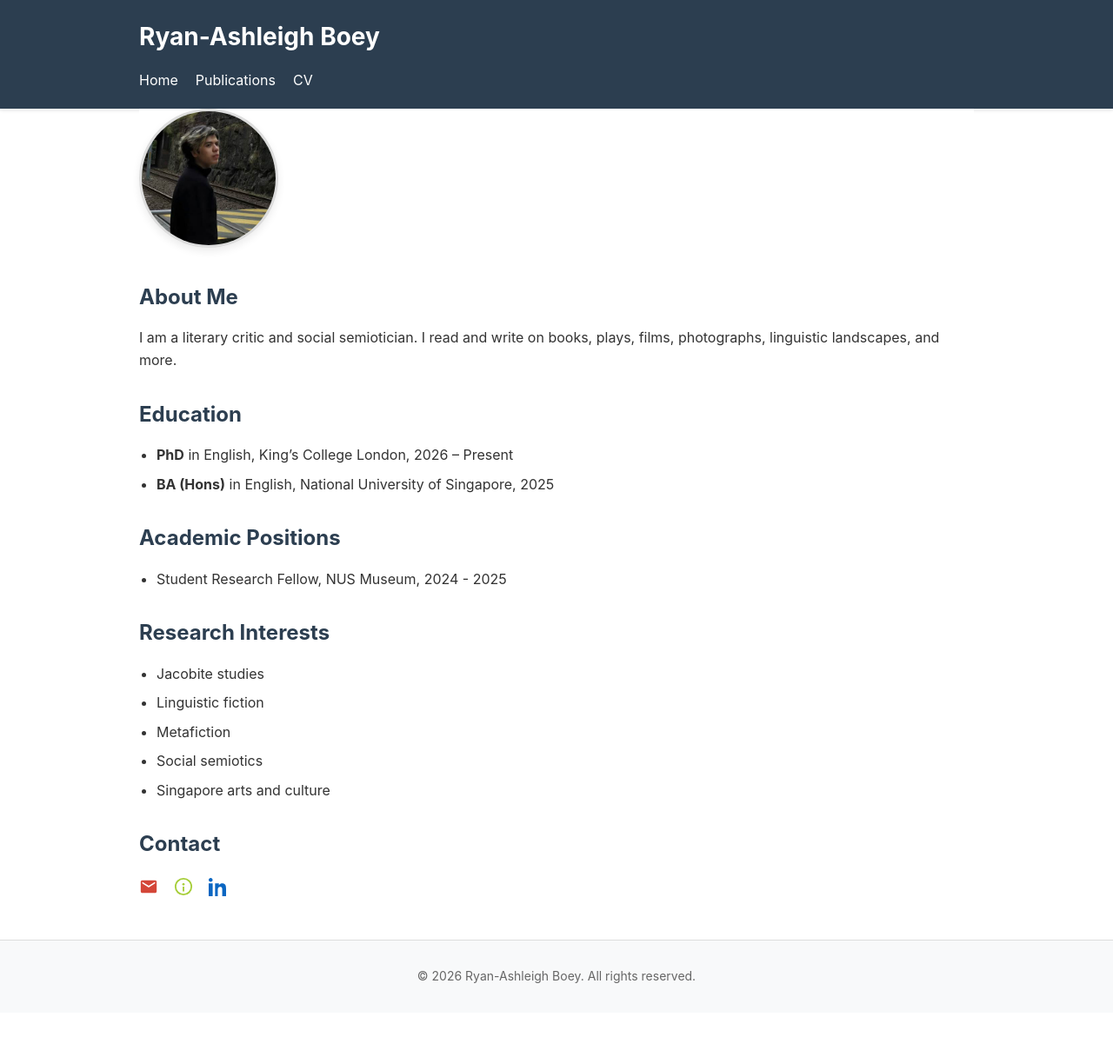
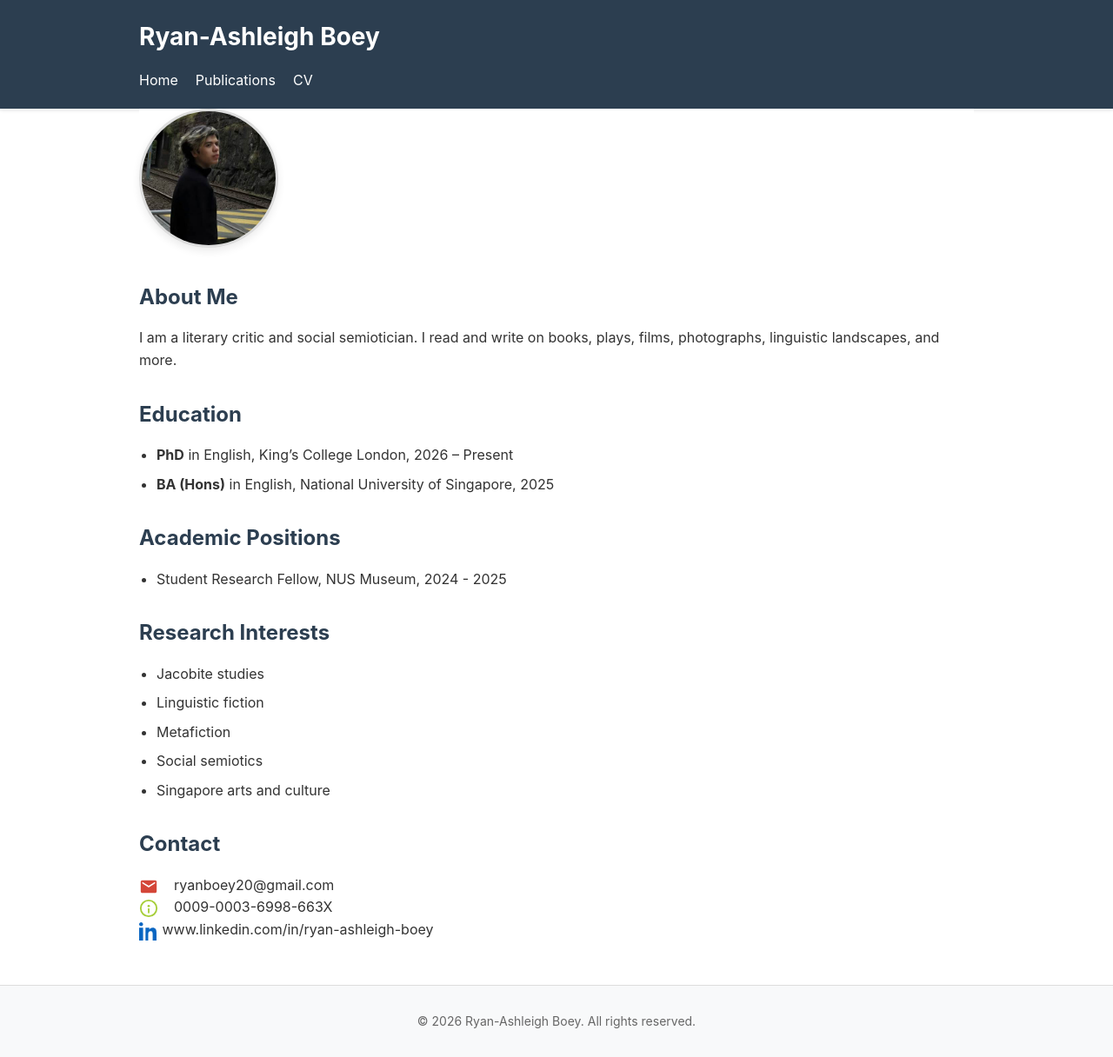
Before and after one commit to r-boey/r-boey.github.io, a Jekyll site: the page built from index.md, in a window 1280 px wide. Shown: the whole page at 87% size. Built offline with Jekyll 4.4.1, drawn with Linux system fonts in a browser that asks for light colours; before the commit the page ends 1165 px from its top, so only the background shows below that.

Commit message:
Update index.md

```diff
--- a/index.md
+++ b/index.md
@@ -33,12 +33,12 @@ I am a literary critic and social semiotician. I read and write on books, plays,
   <a href="mailto:ryanboey20@gmail.com" aria-label="Email (Gmail)" title="Email" style="color: #D44638; text-decoration: none;">
     <svg xmlns="http://www.w3.org/2000/svg" viewBox="0 0 24 24" width="22" height="22" fill="currentColor" style="vertical-align:middle"><path d="M20 4H4c-1.1 0-2 .9-2 2v12c0 1.1.9 2 2 2h16c1.1 0 2-.9 2-2V6c0-1.1-.9-2-2-2zm0 4-8 5L4 8V6l8 5 8-5v2z"/></svg>
   </a>
-  &nbsp;&nbsp;
-  <a href="https://orcid.org/0009-0003-6998-663X" aria-label="ORCID" title="ORCID" style="color: #A6CE39; text-decoration: none;">
+  &nbsp;&nbsp; ryanboey20@gmail.com
+  <br><a href="https://orcid.org/0009-0003-6998-663X" aria-label="ORCID" title="ORCID" style="color: #A6CE39; text-decoration: none;">
     <svg xmlns="http://www.w3.org/2000/svg" viewBox="0 0 24 24" width="22" height="22" fill="currentColor" style="vertical-align:middle"><circle cx="12" cy="12" r="10" stroke="currentColor" fill="none" stroke-width="2"/><circle cx="12" cy="9" r="1.5" fill="currentColor"/><rect x="11" y="12" width="2" height="6" fill="currentColor"/></svg>
   </a>
-  &nbsp;&nbsp;
-  <a href="https://www.linkedin.com/in/ryan-ashleigh-boey" aria-label="LinkedIn" title="LinkedIn" style="color: #0A66C2; text-decoration: none;">
+  &nbsp;&nbsp; 0009-0003-6998-663X
+  <br><a href="https://www.linkedin.com/in/ryan-ashleigh-boey" aria-label="LinkedIn" title="LinkedIn" style="color: #0A66C2; text-decoration: none;">
     <svg xmlns="http://www.w3.org/2000/svg" viewBox="0 0 24 24" width="22" height="22" fill="currentColor" style="vertical-align:middle"><path d="M4.98 3.5C4.98 4.88 3.88 6 2.5 6S0 4.88 0 3.5 1.12 1 2.5 1 4.98 2.12 4.98 3.5zM0 8h5v16H0zM8 8h4.8v2.2h.1c.7-1.3 2.4-2.2 3.9-2.2 4.2 0 5 2.8 5 6.5V24H17v-7.6c0-1.8 0-4.2-2.6-4.2-2.6 0-3 2-3 4v7.8H8V8z"/></svg>
-  </a>
+  </a> www.linkedin.com/in/ryan-ashleigh-boey
 </p>
```
